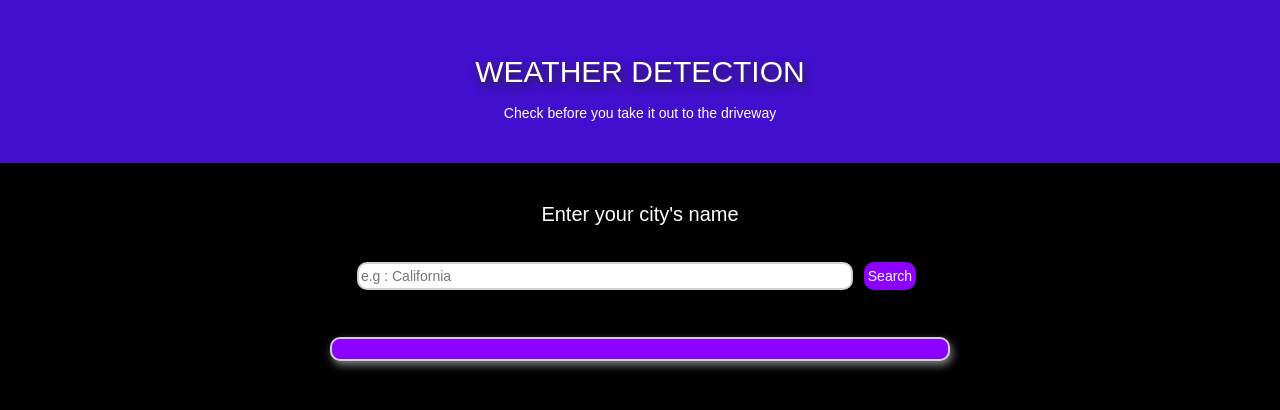
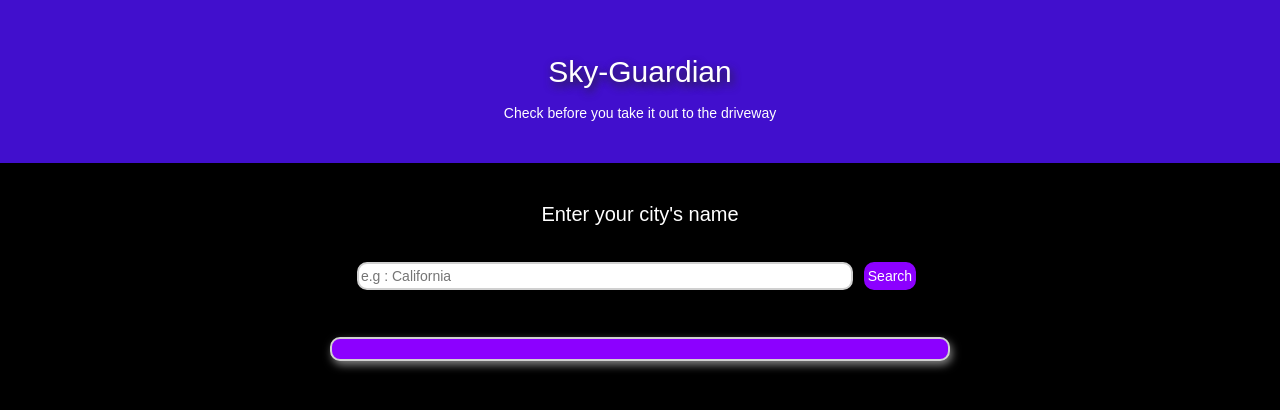
Before and after one commit to AnishDubey27/Sky-Guardian, a Django app: page / in a window 1280 px wide. Shown: the top 410 px of the page. Run offline with Django 4.2, Linux system fonts and the light colour scheme; some libraries are stand-ins or nearby versions; some web fonts are replaced.

Commit message:
made changes to frontent

```diff
--- a/templates/index.html
+++ b/templates/index.html
@@ -3,7 +3,7 @@
 
 <head>
   <meta charset="utf-8">
-  <title>weather</title>
+  <title>Sky-Guardian</title>
   <link rel="preconnect" href="https://fonts.googleapis.com"><link rel="preconnect" href="https://fonts.gstatic.com" crossorigin><link href="https://fonts.googleapis.com/css2?family=Seymour+One&display=swap" rel="stylesheet">
   <link rel="preconnect" href="https://fonts.googleapis.com"><link rel="preconnect" href="https://fonts.gstatic.com" crossorigin><link href="https://fonts.googleapis.com/css2?family=Open+Sans:wght@500&display=swap" rel="stylesheet">
   <!-- Latest compiled and minified CSS -->
@@ -86,7 +86,7 @@
 
 <body>
   <header id="main-header">
-    <h1>WEATHER DETECTION</h1>
+    <h1>Sky-Guardian</h1>
     <p>Check before you take it out to the driveway</p>
   </header>
   <main>
--- a/weather/views.py
+++ b/weather/views.py
@@ -10,7 +10,7 @@ def index(request):
         data = {
             'country_code': str(json_data['sys']['country']),
             'coordinate': str(json_data['coord']['lon']) + ' ' + str(json_data['coord']['lat']),
-            'temp': str(json_data['main']['temp'] - 273.15) + '°C',
+            'temp': str(json_data['main']['temp']) + 'K',
             'pressure': str(json_data['main']['pressure']),
             'humidity': str(json_data['main']['humidity']),
 
```
Also changed, not shown: README.md.
